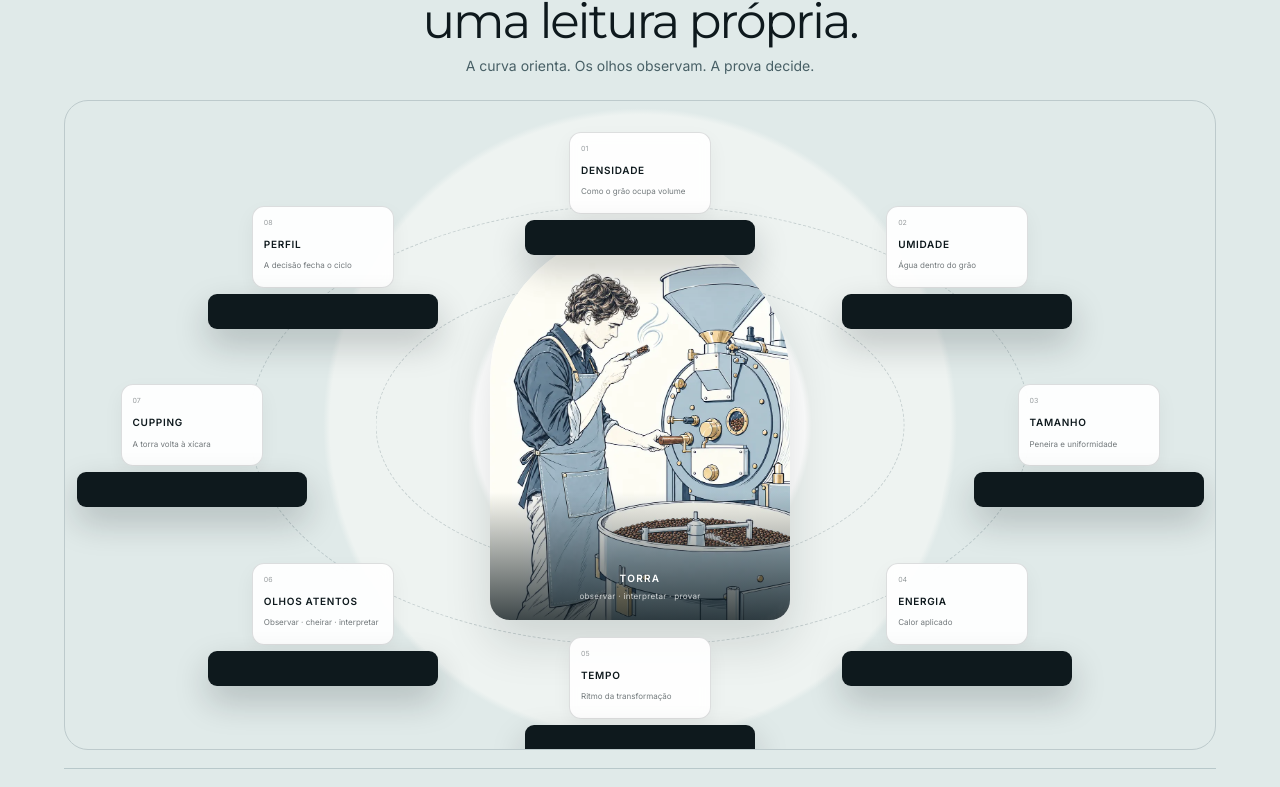
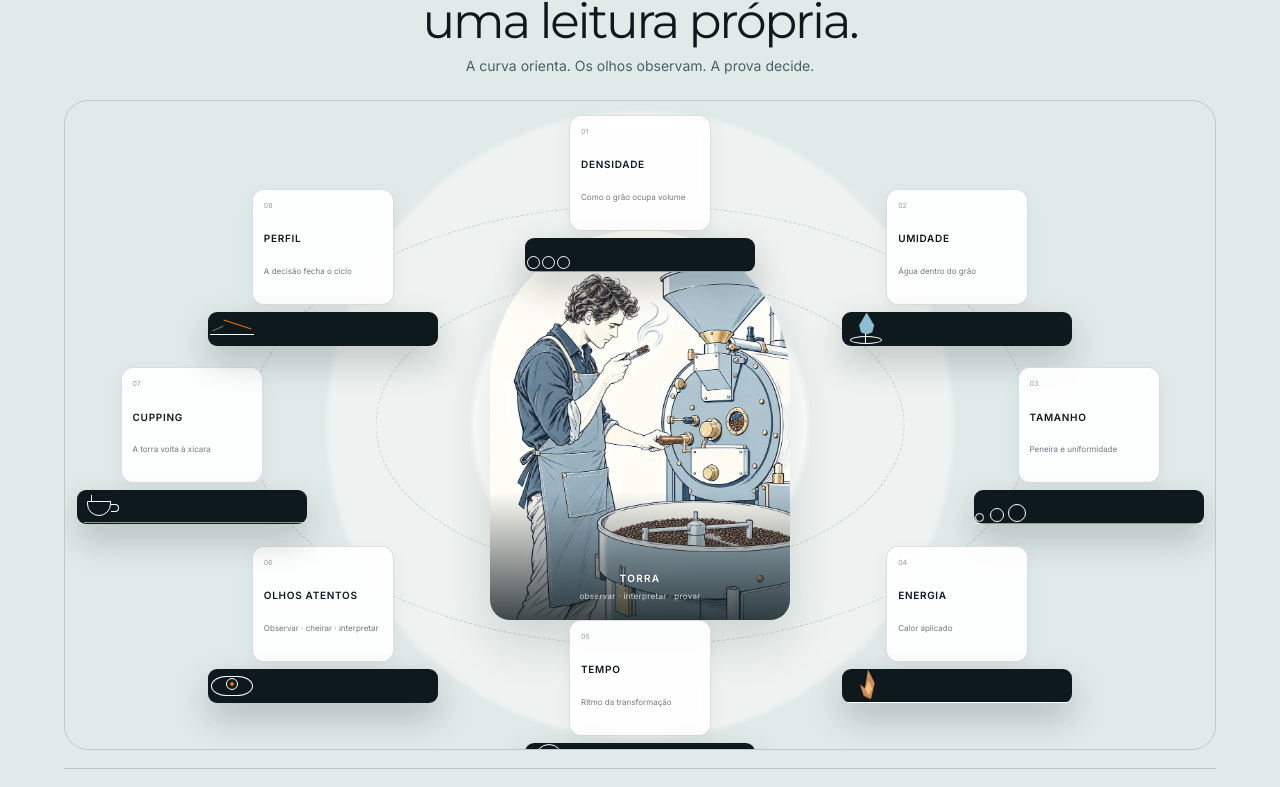
Before and after one commit to rezendeantonio1410-ops/bbos, a Next.js app in the folder apps/web/: page /loja/origem in a window 1280 px wide. Shown: the part 4051-4838 px from the top of the page. Built offline with nearby package versions, Linux system fonts and the light colour scheme.

Commit message:
style(storefront): draw distinct animated roast knowledge glyphs

```diff
--- a/apps/web/src/app/loja/origem/page.module.css
+++ b/apps/web/src/app/loja/origem/page.module.css
@@ -681,3 +681,15 @@
 .detail_colheita{background:linear-gradient(#e3eeeb 0 54%,#e8dfd0 55%)}.detail_colheita i{left:82px;top:20px;width:4px;height:120px;background:#4d7355}.detail_colheita i:nth-child(2),.detail_colheita i:nth-child(3){width:65px;height:38px;border-radius:50%;background:#6c8b69}.detail_colheita i:nth-child(2){left:27px;top:30px;transform:rotate(16deg)}.detail_colheita i:nth-child(3){left:86px;top:47px;transform:rotate(-18deg)}.detail_colheita b{width:14px;height:14px;border-radius:50%;background:#b94635;left:64px;top:78px}.detail_colheita b:nth-of-type(2){left:91px;top:92px;background:#d25b43}.detail_colheita b:nth-of-type(3){left:116px;top:72px;background:#7c9a5c}.detail_colheita em{left:130px;top:108px;width:38px;height:28px;border:2px solid #a9805d;border-top:0;border-radius:0 0 14px 14px;transform:rotate(-9deg)}
 @keyframes waterDrop{0%{transform:translateY(-4px);opacity:0}20%{opacity:1}80%{opacity:1}100%{transform:translateY(150px);opacity:0}}
 @media(prefers-reduced-motion:reduce){.detail_raizes i,.detail_agua i{animation:none!important}}
+
+/* Roast cards obey the same rule: the drawing must hint at meaning before the label is read. */
+.roastNode{min-height:116px!important}.roastGlyph{position:relative;display:block;width:48px;height:34px;margin:1px auto 3px;color:#36515b}.roastGlyph>*{position:absolute;display:block}.roastGlyph u{text-decoration:none}.roastGlyph_densidade u{bottom:3px;width:13px;height:13px;border:1.5px solid currentColor;border-radius:50%}.roastGlyph_densidade u:nth-child(1){left:2px}.roastGlyph_densidade u:nth-child(2){left:17px}.roastGlyph_densidade u:nth-child(3){left:32px}.roastGlyph_densidade em{left:5px;right:5px;bottom:0;height:1px;background:currentColor}
+.roastGlyph_umidade u:nth-child(1){left:17px;top:1px;width:15px;height:22px;background:#8cbdd0;clip-path:polygon(50% 0,100% 58%,88% 90%,50% 100%,12% 90%,0 58%)}.roastGlyph_umidade u:nth-child(2){left:8px;bottom:2px;width:32px;height:8px;border:1px solid currentColor;border-radius:50%}.roastGlyph_umidade u:nth-child(3){left:23px;top:22px;width:1px;height:9px;background:currentColor}
+.roastGlyph_tamanho u{bottom:2px;border:1.5px solid currentColor;border-radius:50%}.roastGlyph_tamanho u:nth-child(1){left:1px;width:9px;height:9px}.roastGlyph_tamanho u:nth-child(2){left:16px;width:14px;height:14px}.roastGlyph_tamanho u:nth-child(3){left:34px;width:18px;height:18px}.roastGlyph_tamanho em{left:0;right:0;bottom:0;height:1px;background:currentColor}
+.roastGlyph_energia u:nth-child(1){left:18px;top:1px;width:16px;height:29px;background:#d38a58;clip-path:polygon(50% 0,92% 46%,68% 100%,23% 88%,0 50%,31% 63%)}.roastGlyph_energia u:nth-child(2){left:23px;top:12px;width:7px;height:14px;background:#f0c27c;clip-path:polygon(50% 0,100% 55%,50% 100%,0 55%)}.roastGlyph_energia u:nth-child(3){left:5px;right:5px;bottom:0;height:1px;background:currentColor}
+.roastGlyph_tempo u:nth-child(1){left:10px;top:1px;width:28px;height:28px;border:1.5px solid currentColor;border-radius:50%}.roastGlyph_tempo u:nth-child(2){left:24px;top:7px;width:1px;height:9px;background:currentColor}.roastGlyph_tempo u:nth-child(3){left:24px;top:15px;width:9px;height:1px;background:currentColor;transform:rotate(28deg);transform-origin:left}.roastGlyph_tempo em{left:4px;right:4px;bottom:0;height:1px;background:#f96d01}
+.roastGlyph_olhos u:nth-child(1){left:3px;top:7px;width:42px;height:20px;border:1.5px solid currentColor;border-radius:50% 50% 50% 50%/70% 70% 70% 70%}.roastGlyph_olhos u:nth-child(2){left:18px;top:9px;width:12px;height:12px;border:1.5px solid currentColor;border-radius:50%}.roastGlyph_olhos u:nth-child(3){left:22px;top:13px;width:4px;height:4px;background:#f96d01;border-radius:50%}
+.roastGlyph_prova u:nth-child(1){left:10px;top:11px;width:24px;height:15px;border:1.5px solid currentColor;border-radius:0 0 12px 12px}.roastGlyph_prova u:nth-child(2){left:34px;top:14px;width:8px;height:8px;border:1.5px solid currentColor;border-left:0;border-radius:0 8px 8px 0}.roastGlyph_prova u:nth-child(3){left:14px;top:5px;width:2px;height:6px;border-left:1px solid currentColor;box-shadow:7px -2px 0 -1px currentColor,14px 1px 0 -1px currentColor}.roastGlyph_prova em{left:7px;right:3px;bottom:1px;height:1px;background:currentColor}
+.roastGlyph_perfil u:nth-child(1){left:2px;top:22px;width:44px;height:1px;background:currentColor}.roastGlyph_perfil u:nth-child(2){left:4px;top:16px;width:12px;height:1px;background:#5c7d5f;transform:rotate(-25deg)}.roastGlyph_perfil u:nth-child(3){left:15px;top:12px;width:29px;height:1px;background:#f96d01;transform:rotate(18deg)}.roastGlyph_perfil em{right:2px;top:15px;width:5px;height:5px;border-radius:50%;background:#0e191d}
+.roastNode:hover .roastGlyph{transform:translateY(-2px);transition:transform .18s ease}.roastGlyph_energia u:nth-child(1){animation:roastFlame 1.8s ease-in-out infinite}.roastGlyph_tempo u:nth-child(3){animation:roastClock 5s linear infinite;transform-origin:0 0}
+@keyframes roastFlame{50%{transform:scaleY(1.12) translateY(-1px)}}@keyframes roastClock{to{transform:rotate(388deg)}}@media(prefers-reduced-motion:reduce){.roastGlyph_energia u,.roastGlyph_tempo u{animation:none!important}}
```
